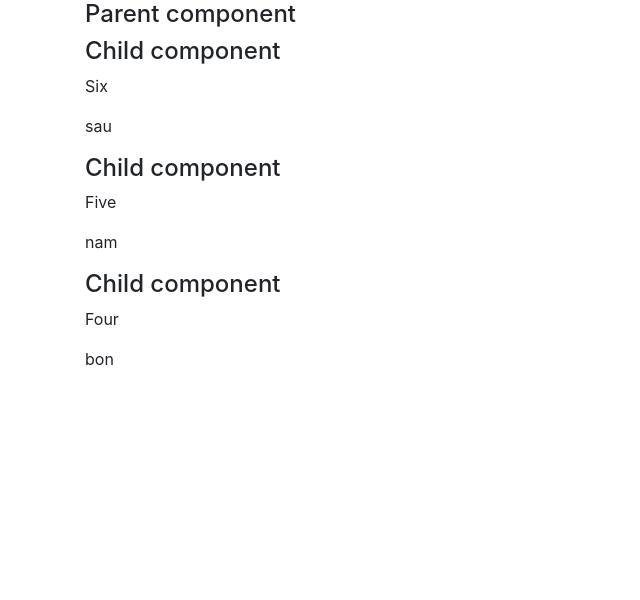
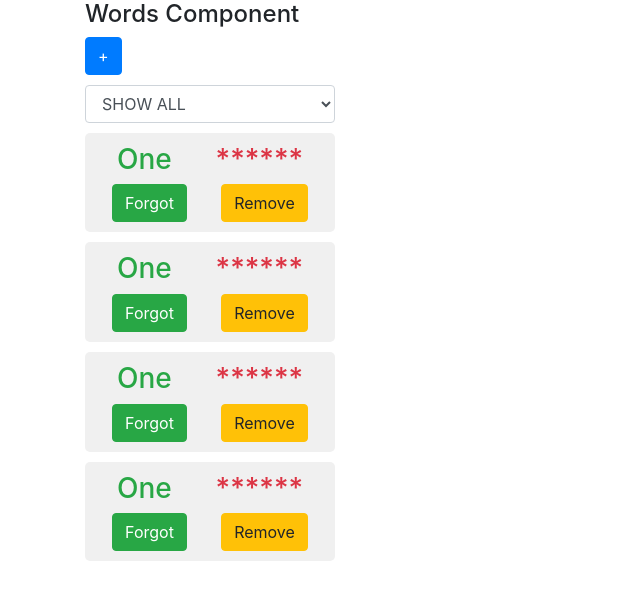
Before and after one commit to vanpho93/ng0705, an Angular app: page / in a window 1280 px wide. Shown: the top 600 px of the page, without its empty margins (0-640 px from the left). Built offline with nearby package versions, Linux system fonts and the light colour scheme.

Commit message:
word-item

```diff
--- a/src/app/app.component.html
+++ b/src/app/app.component.html
@@ -1,6 +1,6 @@
 <div class="container">
   <!-- <app-word></app-word> -->
   <!-- <app-list></app-list> -->
-  <!-- <app-words></app-words> -->
-  <app-parent></app-parent>
+  <app-words></app-words>
+  <!-- <app-parent></app-parent> -->
 </div>
--- a/src/app/app.module.ts
+++ b/src/app/app.module.ts
@@ -7,6 +7,7 @@ import { BoxComponent } from './box/box.component';
 import { WordComponent } from './word/word.component';
 import { ListComponent } from './list/list.component';
 import { WordsComponent } from './words/words.component';
+import { WordItemComponent } from './words/word-item.component';
 
 import { ChildComponent } from './interact/child.component';
 import { ParentComponent } from './interact/parent.component';
@@ -19,7 +20,8 @@ import { ParentComponent } from './interact/parent.component';
     ListComponent,
     WordsComponent,
     ChildComponent,
-    ParentComponent
+    ParentComponent,
+    WordItemComponent
   ],
   imports: [
     BrowserModule,
--- /dev/null
+++ b/src/app/words/word-item.component.ts
@@ -0,0 +1,28 @@
+import { Component } from '@angular/core';
+
+@Component({
+    selector: 'app-word-item',
+    template: `
+        <div class="word">
+            <div class="word-container">
+              <h3 class="text-success">{{ wordInfo.en }}</h3>
+              <h3 class="text-danger">{{ wordInfo.isMemorized ? '******' : wordInfo.vn }}</h3>
+            </div>
+            <div class="btn-container">
+              <button class="btn btn-success" *ngIf="wordInfo.isMemorized">
+                Forgot
+              </button>
+              <button class="btn btn-danger" *ngIf="!wordInfo.isMemorized">
+                Memorized
+              </button>
+              <button class="btn btn-warning">
+                Remove
+              </button>
+            </div>
+        </div>
+    `
+})
+
+export class WordItemComponent {
+    wordInfo = { _id: 'a', en: 'One', vn: 'Mot', isMemorized: true };
+}
--- a/src/app/words/words.component.ts
+++ b/src/app/words/words.component.ts
@@ -26,23 +26,7 @@ import { Component } from '@angular/core';
       <option value="SHOW_MEMORIZED">SHOW MEMORIZED</option>
       <option value="SHOW_FORGOT">SHOW FORGOT</option>
     </select>
-    <div class="word" *ngFor="let wordInfo of getFilteredWords()">
-      <div class="word-container">
-        <h3 class="text-success">{{ wordInfo.en }}</h3>
-        <h3 class="text-danger">{{ wordInfo.isMemorized ? '******' : wordInfo.vn }}</h3>
-      </div>
-      <div class="btn-container">
-        <button class="btn btn-success" *ngIf="wordInfo.isMemorized" (click)="toggleWord(wordInfo._id)">
-          Forgot
-        </button>
-        <button class="btn btn-danger" *ngIf="!wordInfo.isMemorized" (click)="toggleWord(wordInfo._id)">
-          Memorized
-        </button>
-        <button class="btn btn-warning" (click)="removeWord(wordInfo._id);">
-          Remove
-        </button>
-      </div>
-    </div>
+    <app-word-item *ngFor="let wordInfo of getFilteredWords()"></app-word-item>
   `
 })
 
```
